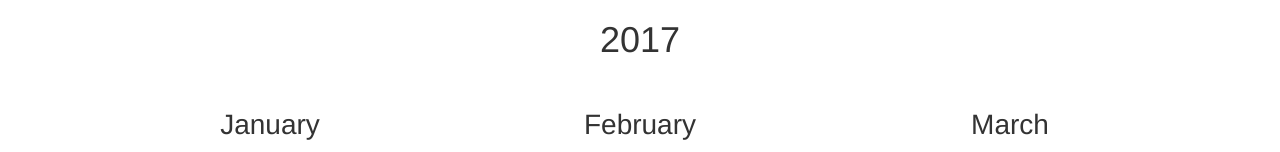
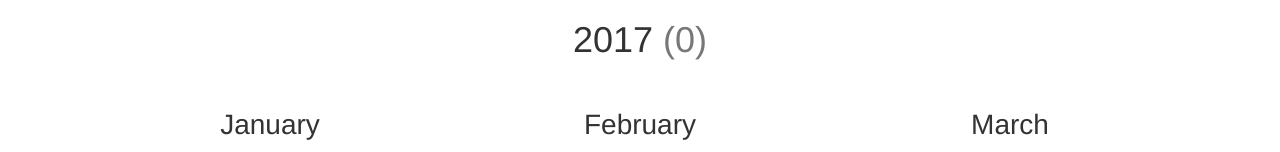
Before and after one commit to craigpalermo/calendar-counter, a Vue app: page / in a window 1280 px wide. Shown: the top 152 px of the page. Built offline with nearby package versions, Linux system fonts and the light colour scheme.

Commit message:
Implement sum for calendar year

```diff
--- a/src/components/CalendarMonth.vue
+++ b/src/components/CalendarMonth.vue
@@ -96,8 +96,17 @@
         return [...lastMonth, ...thisMonth, ...nextMonth];
       },
       updateSum(data) {
+        // Update value in array
         this.days[data.index].value = data.value;
+
+        // Recompute sum for month
         this.sum = this.days.reduce((total, day) => total + day.value, 0);
+
+        // Let parent know that sum changed
+        this.$emit('monthSumChanged', {
+          month: this.month,
+          value: this.sum,
+        });
       },
     },
     computed: {
--- a/src/components/CalendarYear.vue
+++ b/src/components/CalendarYear.vue
@@ -1,11 +1,17 @@
 <template>
   <div class="calendar-year">
-    <h1 class="year">{{ year }}</h1>
+    <!-- year number -->
+    <h1 class="year">
+      {{ year }}
+      <span class="text-muted">({{ sum }})</span>
+    </h1>
 
+    <!-- months -->
     <div class="months-container">
-      <calendar-month :year="year"
+      <calendar-month v-for="month in 12"
+                      v-on:monthSumChanged="updateSum"
+                      :year="year"
                       :month="month"
-                      v-for="month in 12"
                       :key="month">
       </calendar-month>
     </div>
@@ -20,6 +26,21 @@
     props: ['year'],
     components: {
       CalendarMonth,
+    },
+    data() {
+      return {
+        monthSums: Array(12).fill(0),
+        sum: 0,
+      };
+    },
+    methods: {
+      updateSum(data) {
+        // Update month's value
+        this.monthSums[data.month - 1] = data.value;
+
+        // Recompute sum for year
+        this.sum = this.monthSums.reduce((total, val) => total + val, 0);
+      },
     },
   };
 </script>
```
